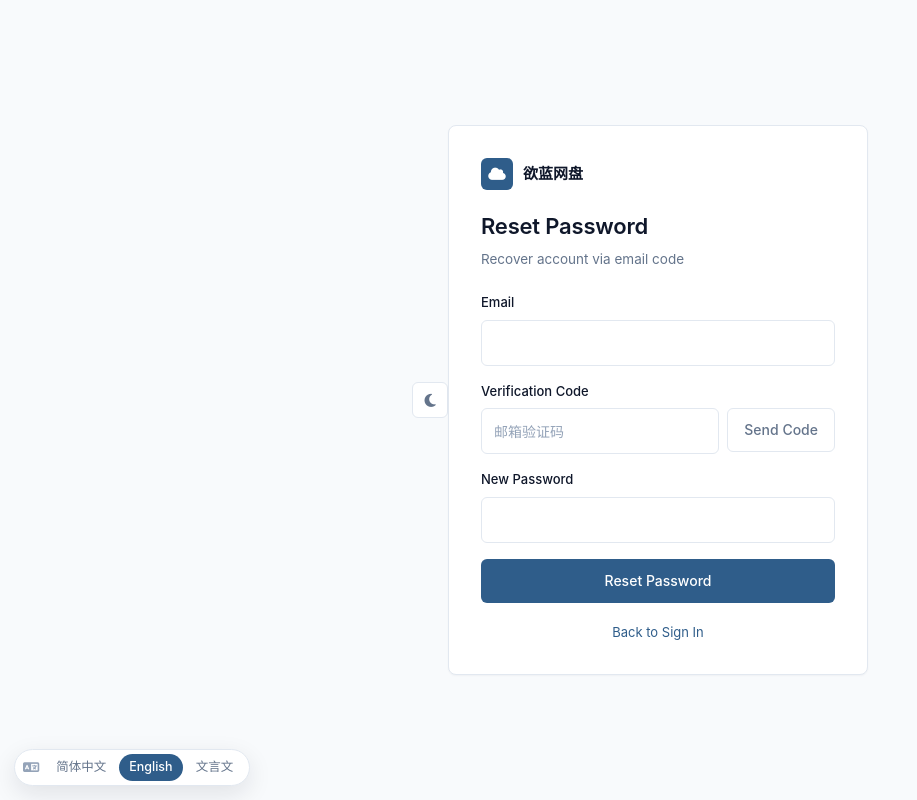
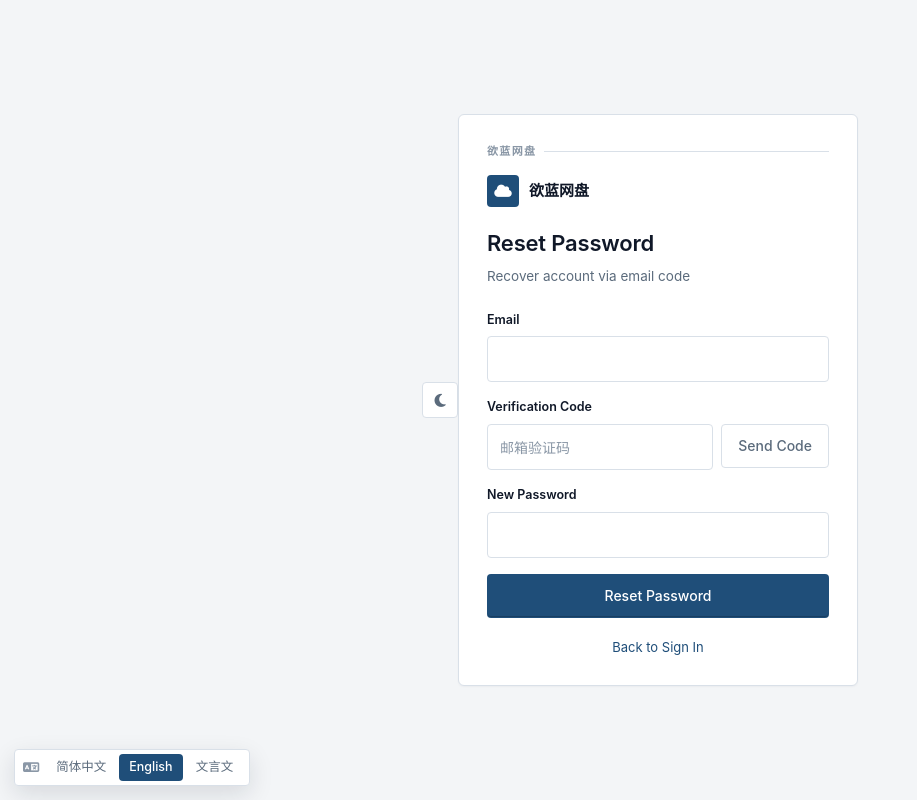
Before and after one commit to bilibilichengbuwan/yulan_Drive, a PHP site: page /forgot-password in a window 1280 px wide. Shown: the whole page, without its empty margins (0-917 px from the left). Run offline with PHP 8.4, Linux system fonts and the light colour scheme; data comes from the database, SQL or seed files in the repository; data that the repository does not hold is empty.

Commit message:
release: v1.0.9 全站 UI 科技感改版（除首页）

```diff
--- a/config/app.php
+++ b/config/app.php
@@ -1,7 +1,7 @@
 <?php
 return [
     'name' => '欲蓝网盘',
-    'version' => '1.0.8',
+    'version' => '1.0.9',
     'debug' => false,
 
     'base_url' => 'http://localhost',
--- a/public/css/ui.css
+++ b/public/css/ui.css
@@ -1,66 +1,76 @@
 /* ==========================================================================
    Yulan Drive — 全局设计系统（前后台共用）
-   v1.0.8：去模板化——主色改用偏灰的钢蓝，不再是常见的亮蓝；
-   圆角收小、阴影压平，界面只做工具该做的事，不做营销展示。
+   v1.0.9：科技感 / 仪表盘风格——深色顶栏、细直角、等宽数字、
+   小写大写微标签；不要 AI 模板味：无亮蓝、无大圆角药丸、无悬浮抬升。
    原则：细边框为主、轻阴影为辅；无渐变、无玻璃拟态、无装饰动画；
         品牌色只用于强调；状态色只做状态表达。
    说明：本文件为全站唯一设计体系，已合并原 style.css / drawer.css。
    ========================================================================== */
 
 :root {
-  /* ---- 品牌与主色 ---- */
-  --primary: #2F5D8A;
-  --primary-hover: #254A6E;
-  --primary-soft: #EAF0F7;
+  /* ---- 品牌与主色（深钢蓝，偏工程感） ---- */
+  --primary: #1F4E79;
+  --primary-hover: #173D5F;
+  --primary-soft: #E8EEF4;
 
   /* ---- 背景与容器 ---- */
-  --bg: #F8FAFC;
+  --bg: #F3F5F7;
   --card: #FFFFFF;
 
   /* ---- 文字 ---- */
-  --text: #0F172A;
-  --text-2: #64748B;
-  --text-3: #94A3B8;
+  --text: #101828;
+  --text-2: #5B6B7C;
+  --text-3: #8A97A6;
 
   /* ---- 边框 ---- */
-  --line: #E2E8F0;
-  --line-soft: #F1F5F9;
+  --line: #D9E0E8;
+  --line-soft: #EDF0F3;
+
+  /* ---- 深色顶栏（科技感主视觉） ---- */
+  --nav-bg: #0D1526;
+  --nav-line: #1C2A42;
+  --nav-text: #E8EEF4;
+  --nav-text-2: #93A1B3;
+  --nav-hover: rgba(255, 255, 255, .07);
 
   /* ---- 状态色 ---- */
-  --success: #16A34A;
-  --success-soft: #ECFDF5;
-  --warn: #D97706;
-  --warn-soft: #FFFBEB;
-  --danger: #DC2626;
-  --danger-soft: #FEF2F2;
+  --success: #157F4B;
+  --success-soft: #EAF6EF;
+  --warn: #B45309;
+  --warn-soft: #FBF3E4;
+  --danger: #C22E2E;
+  --danger-soft: #FBEEEE;
 
-  /* ---- 圆角 ---- */
-  --r-sm: 6px;        /* 按钮 / 输入框 */
-  --r-card: 8px;      /* 卡片 */
-  --r-modal: 10px;    /* 大型弹窗 */
-  --r-pill: 999px;    /* 标签 / 进度条 */
+  /* ---- 圆角（直角为主） ---- */
+  --r-sm: 4px;        /* 按钮 / 输入框 */
+  --r-card: 6px;      /* 卡片 */
+  --r-modal: 8px;     /* 大型弹窗 */
+  --r-pill: 4px;      /* 标签 / 进度条（不再用药丸形） */
+
+  /* ---- 字体 ---- */
+  --font-mono: ui-monospace, SFMono-Regular, Menlo, Consolas, "Liberation Mono", monospace;
 
   /* ---- 尺寸 ---- */
-  --nav-h: 60px;
+  --nav-h: 56px;
   --sidebar-w: 240px;
-  --btn-h: 38px;
+  --btn-h: 36px;
   --btn-h-sm: 32px;
 
   /* ---- 阴影（轻） ---- */
   --shadow: 0 1px 2px rgba(15, 23, 42, .04);
-  --shadow-hover: 0 2px 6px rgba(15, 23, 42, .06);
-  --shadow-pop: 0 8px 24px rgba(15, 23, 42, .10);
+  --shadow-hover: 0 1px 2px rgba(15, 23, 42, .05);
+  --shadow-pop: 0 8px 24px rgba(15, 23, 42, .12);
 
   /* ---- 动效 ---- */
-  --t-fast: .14s ease;
-  --t-base: .18s ease;
+  --t-fast: .12s ease;
+  --t-base: .16s ease;
 }
 
 /* 深色主题（保留原有切换能力） */
 [data-theme="dark"] {
-  --primary: #7FA8CC;
-  --primary-hover: #9DBFD9;
-  --primary-soft: #16273A;
+  --primary: #6FA3D0;
+  --primary-hover: #8FB8DC;
+  --primary-soft: #14273A;
   --bg: #0B1120;
   --card: #111827;
   --text: #E2E8F0;
@@ -239,7 +273,7 @@ code {
 .btn i { font-size: 15px; }
 
 /* Primary */
-.btn-primary { background: var(--primary); color: #fff; }
+.btn-primary { background: var(--primary); color: #fff; box-shadow: inset 0 -1px 0 rgba(0, 0, 0, .2); }
 .btn-primary:hover:not(:disabled) { background: var(--primary-hover); color: #fff; }
 
 /* Secondary */
@@ -289,7 +323,7 @@ code {
 
 /* ===================== 表单 ===================== */
 
-.form-label { display: block; font-size: 13px; font-weight: 500; color: var(--text); margin-bottom: 7px; }
+.form-label { display: block; font-size: 12.5px; font-weight: 600; color: var(--text); margin-bottom: 7px; }
 .form-control {
   width: 100%; height: var(--btn-h); padding: 0 12px;
   border: 1px solid var(--line); border-radius: var(--r-sm);
@@ -810,12 +851,18 @@ body.auth-body {
   padding: 24px 16px;
 }
 .auth-card {
-  width: 100%; max-width: 420px;
+  width: 100%; max-width: 400px;
   background: var(--card); border: 1px solid var(--line);
-  border-radius: var(--r-card); padding: 32px;
+  border-radius: var(--r-card); padding: 28px;
   box-shadow: var(--shadow);
 }
 .auth-head { margin-bottom: 24px; }
+.auth-eyebrow {
+  font-size: 11px; font-weight: 600; letter-spacing: .12em; text-transform: uppercase;
+  color: var(--text-3); margin-bottom: 16px;
+  display: flex; align-items: center; gap: 8px;
+}
+.auth-eyebrow::after { content: ""; flex: 1; height: 1px; background: var(--line); }
 .auth-head .brand-row { display: flex; align-items: center; gap: 10px; margin-bottom: 20px; }
 .auth-head .brand-row .logo {
   width: 32px; height: 32px; border-radius: var(--r-sm);
--- a/views/auth/forgot_password.php
+++ b/views/auth/forgot_password.php
@@ -13,6 +13,7 @@
     <button class="theme-toggle" title="<?= lang('切换深色 / 浅色') ?>"><i class="fas fa-moon"></i></button>
     <div class="auth-card">
         <div class="auth-head">
+            <div class="auth-eyebrow"><?= Helper::e($brand) ?></div>
             <div class="brand-row">
                 <span class="logo"><i class="fas fa-cloud"></i></span>
                 <span class="bname"><?= Helper::e($brand) ?></span>
--- a/views/auth/login.php
+++ b/views/auth/login.php
@@ -13,6 +13,7 @@
     <button class="theme-toggle" title="<?= lang('切换深色 / 浅色') ?>"><i class="fas fa-moon"></i></button>
     <div class="auth-card">
         <div class="auth-head">
+            <div class="auth-eyebrow"><?= Helper::e($brand) ?></div>
             <div class="brand-row">
                 <span class="logo"><i class="fas fa-cloud"></i></span>
                 <span class="bname"><?= Helper::e($brand) ?></span>
--- a/views/auth/register.php
+++ b/views/auth/register.php
@@ -13,6 +13,7 @@
     <button class="theme-toggle" title="<?= lang('切换深色 / 浅色') ?>"><i class="fas fa-moon"></i></button>
     <div class="auth-card">
         <div class="auth-head">
+            <div class="auth-eyebrow"><?= Helper::e($brand) ?></div>
             <div class="brand-row">
                 <span class="logo"><i class="fas fa-cloud"></i></span>
                 <span class="bname"><?= Helper::e($brand) ?></span>
--- a/views/files/index.php
+++ b/views/files/index.php
@@ -4,7 +4,7 @@
 <head>
     <meta charset="UTF-8">
     <meta name="viewport" content="width=device-width, initial-scale=1.0, viewport-fit=cover">
-    <meta name="theme-color" content="#f5f6f8">
+    <meta name="theme-color" content="#0D1526">
     <meta name="csrf-token" content="<?= Middleware::generateCsrfToken() ?>">
     <title><?= lang('我的文件 - ') ?><?= Helper::e($brand) ?></title>
     <link rel="stylesheet" href="/css/ui.css">
```
Also changed, not shown: other parts of public/css/ui.css (+89 -58 lines).
